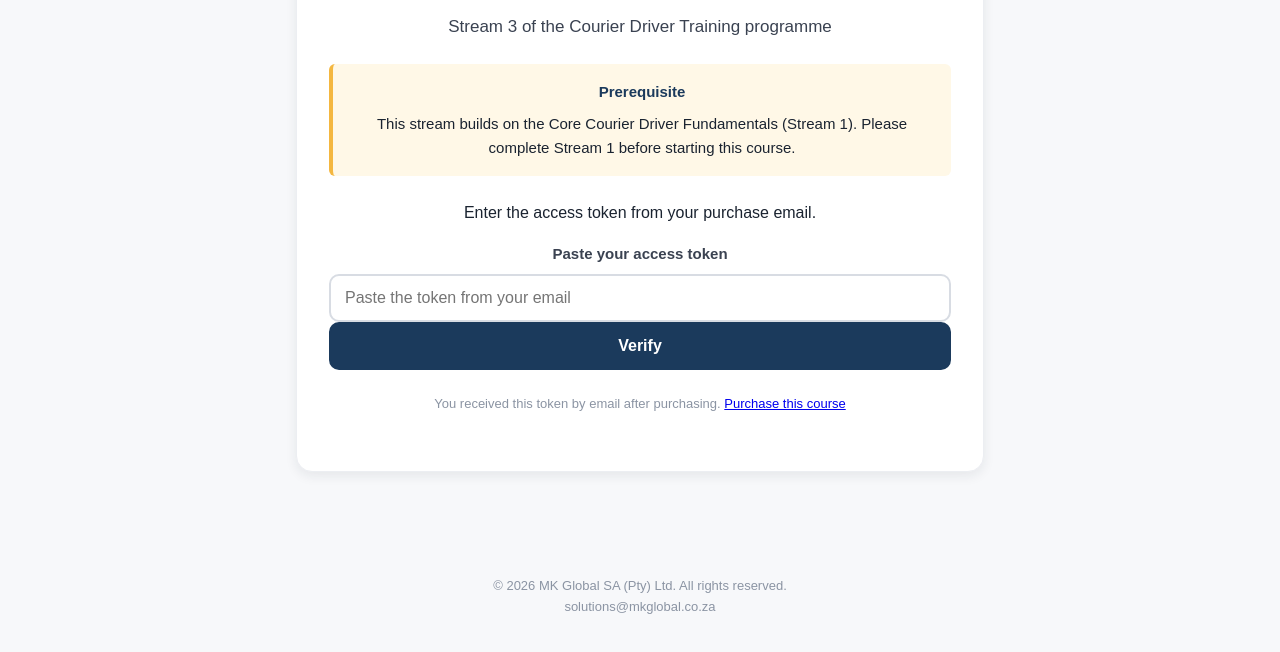
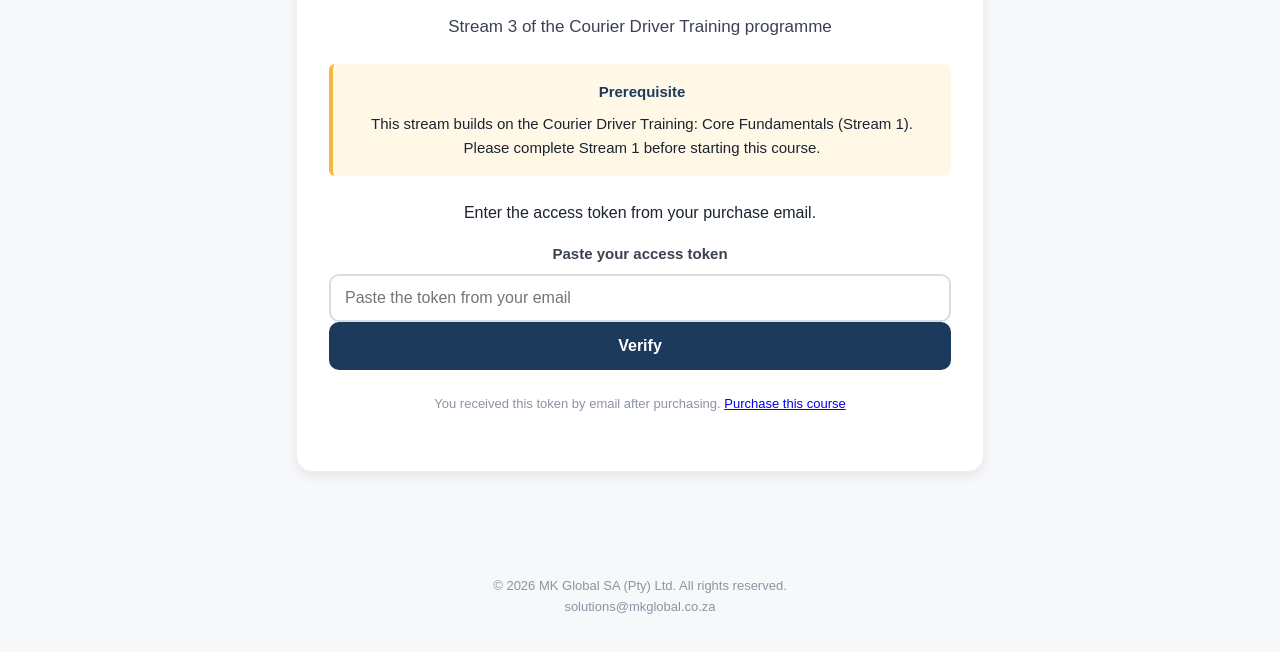
Before and after one commit to mumbak2-cell/mkg-courier-hazmat, a plain HTML site: page index.html in a window 1280 px wide. Shown: the part 274-926 px from the top of the page. Drawn offline with Linux system fonts and the light colour scheme.

Commit message:
fix: use certificate name for Stream 1 in prerequisite callout
Prerequisite callout now names the core course as "Courier Driver
Training: Core Fundamentals", matching its certificate title. Copy only.

Co-Authored-By: Claude Sonnet 5.5 <noreply@anthropic.com>

```diff
--- a/index.html
+++ b/index.html
@@ -185,7 +185,7 @@ p{margin:0 0 var(--space-4) 0}
     <span class="eyebrow">Restricted access</span>
     <h1 id="gate-title">Courier Driver Training: Hazardous Goods</h1>
     <p class="lead">Stream 3 of the Courier Driver Training programme</p>
-    <div class="callout callout--warning"><span class="callout__title">Prerequisite</span>This stream builds on the Core Courier Driver Fundamentals (Stream 1). Please complete Stream 1 before starting this course.</div>
+    <div class="callout callout--warning"><span class="callout__title">Prerequisite</span>This stream builds on the Courier Driver Training: Core Fundamentals (Stream 1). Please complete Stream 1 before starting this course.</div>
     <p id="gate-status">Checking your access...</p>
     <div class="field" id="codeField" style="display:none;">
       <label for="codeInput">Paste your access token</label>
```
